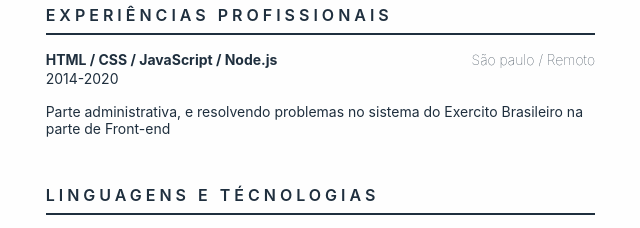
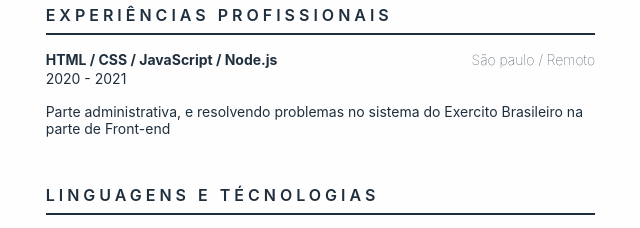
Before and after one commit to cleberson012/Resume, a plain HTML site: page index.html in a window 1280 px wide. Shown: the part 535-763 px from the top of the page, 521-1161 px from the left. Drawn offline with Linux system fonts and the light colour scheme.

Commit message:
current changes

```diff
--- a/index.html
+++ b/index.html
@@ -120,7 +120,7 @@
                     </aside>
                     </header>
                     <section class="subtitle">
-                        2014-2020
+                        2020 - 2021
                     </section>
                     Parte administrativa, e resolvendo problemas no sistema do Exercito Brasileiro na parte de Front-end
                 </article>
```
